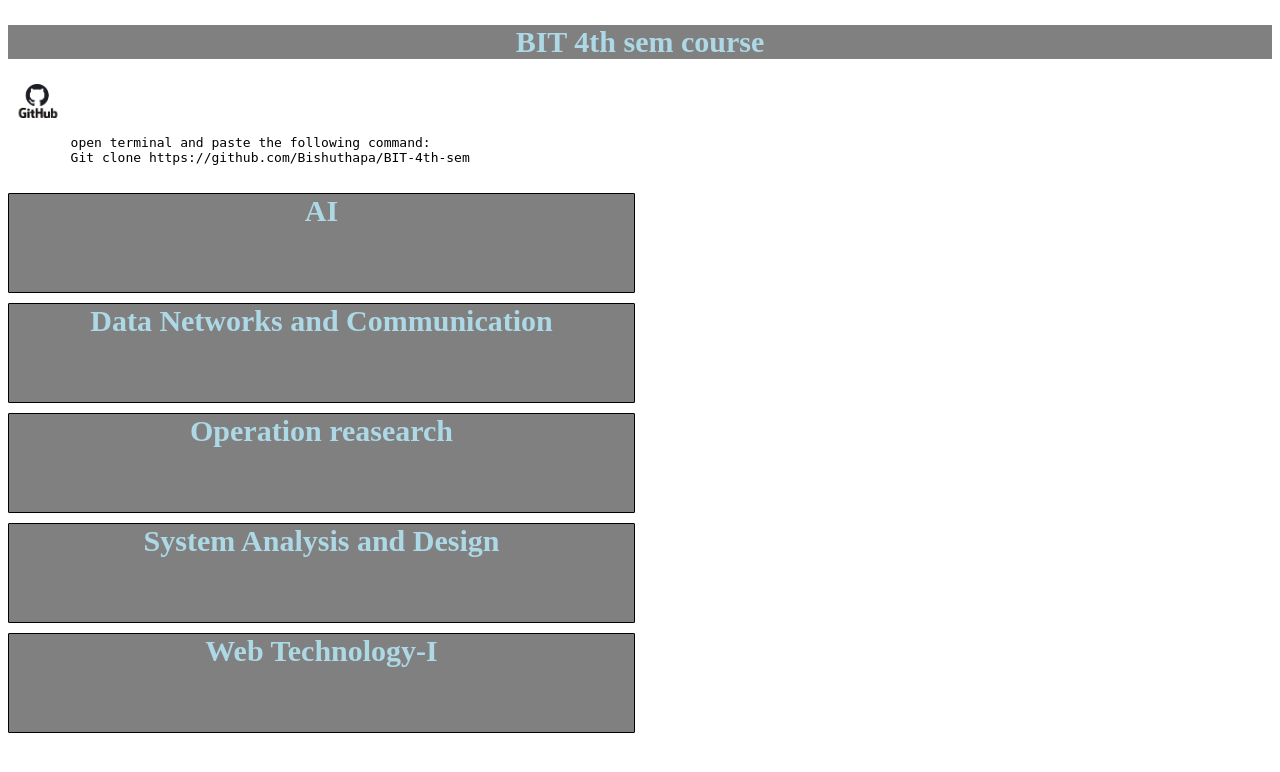
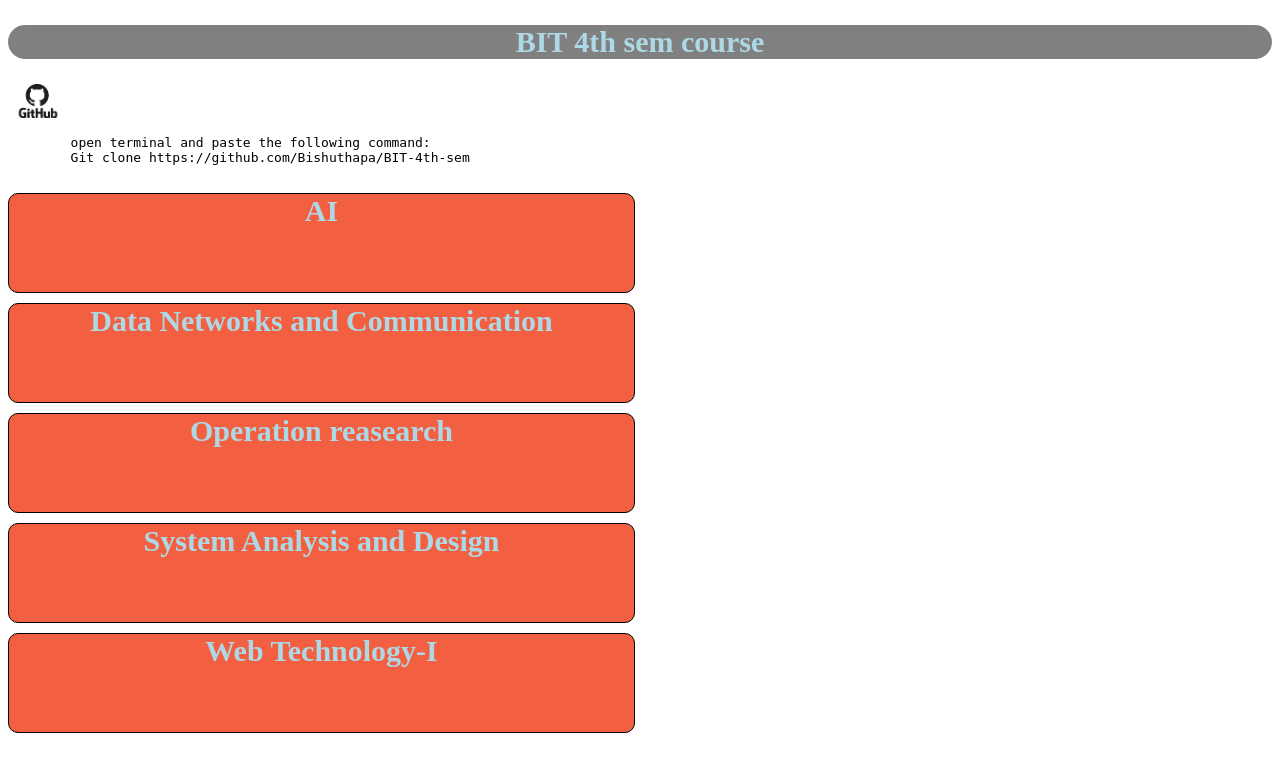
Before and after one commit to Bishuthapa/Super, a PHP site: page /course.html in a window 1280 px wide. Shown: the top 772 px of the page. Run offline with PHP 8.4, Linux system fonts and the light colour scheme.

Commit message:
modified the syle.css file

```diff
--- a/course.html
+++ b/course.html
@@ -6,7 +6,7 @@
     <title>Course</title>
     <link rel="stylesheet" href="style1.css">
 </head>
-<body>
+<body style="background-color: #ffffff;">
     <h2 class="Course">BIT 4th sem course</h2>
     <div class="container1">
         <a href="https://github.com/Bishuthapa/BIT-4th-sem"><img src="image\GitHub-logo.jpg" alt="github" width="60px"></a>
--- a/style1.css
+++ b/style1.css
@@ -11,7 +11,7 @@
 }
 .container > div{
     border: 1px solid black;
-    border-radius: 1px;
+    border-radius: 10px;
 }
 .container > div:hover{
     background-color: aqua;
@@ -31,6 +31,7 @@
     font-weight: bold;
     color: lightblue;
     background-color: gray;
+    border-radius: 20px;
 }
 .course1{
     text-align: center;
@@ -39,7 +40,7 @@
     font-size: 30px;
     font-weight: bold;
     color: lightblue;
-    background-color: gray;
+    background-color:#f36041;
 }
 
 .course2{
@@ -49,7 +50,7 @@
     font-size: 30px;
     font-weight: bold;
     color: lightblue;
-    background-color: gray;
+    background-color: #f36041;
 
 }
 
@@ -60,7 +61,7 @@
     font-size: 30px;
     font-weight: bold;
     color: lightblue;
-    background-color: gray;
+    background-color: #f36041;
 
 }
 
@@ -71,7 +72,7 @@
     font-size: 30px;
     font-weight: bold;
     color: lightblue;
-    background-color: gray;
+    background-color: #f36041;
 
 }
 
@@ -82,6 +83,6 @@
     font-size: 30px;
     font-weight: bold;
     color: lightblue;
-    background-color: gray;
+    background-color: #f36041;
 
 }
```
